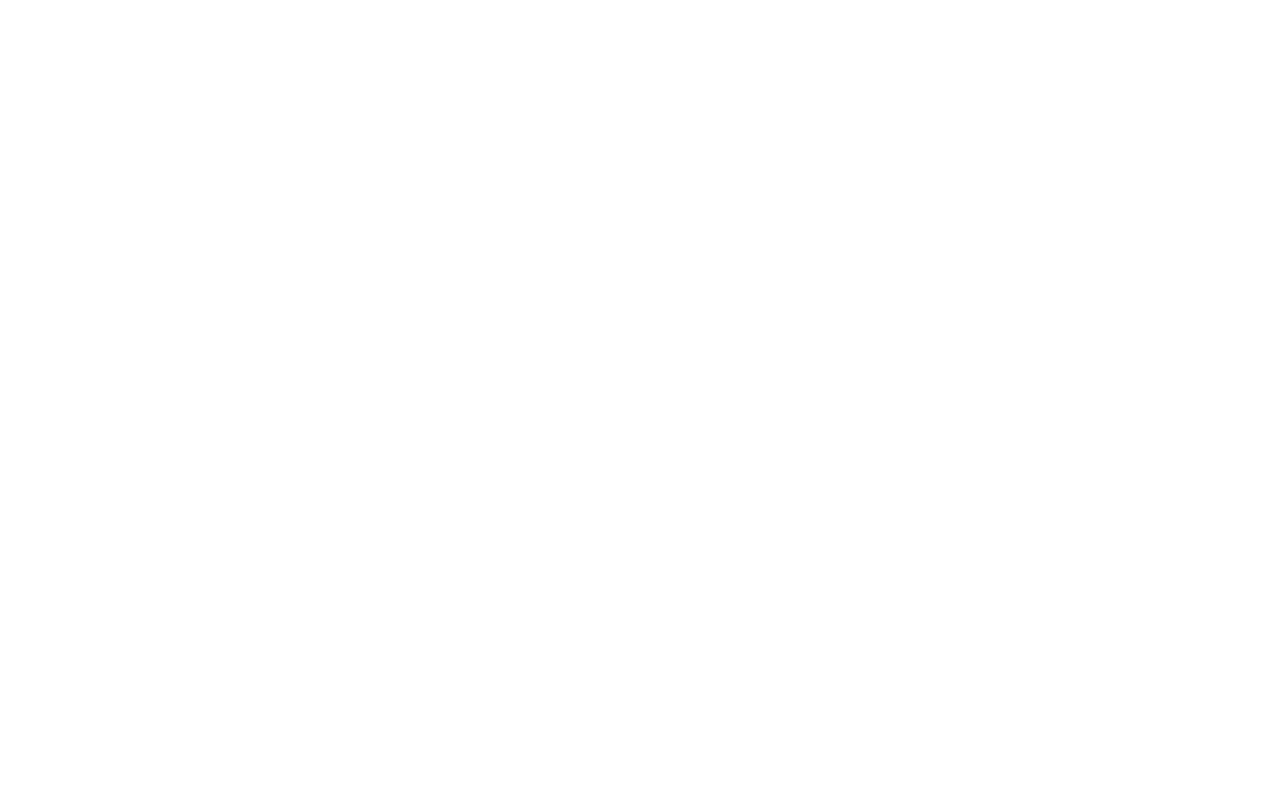
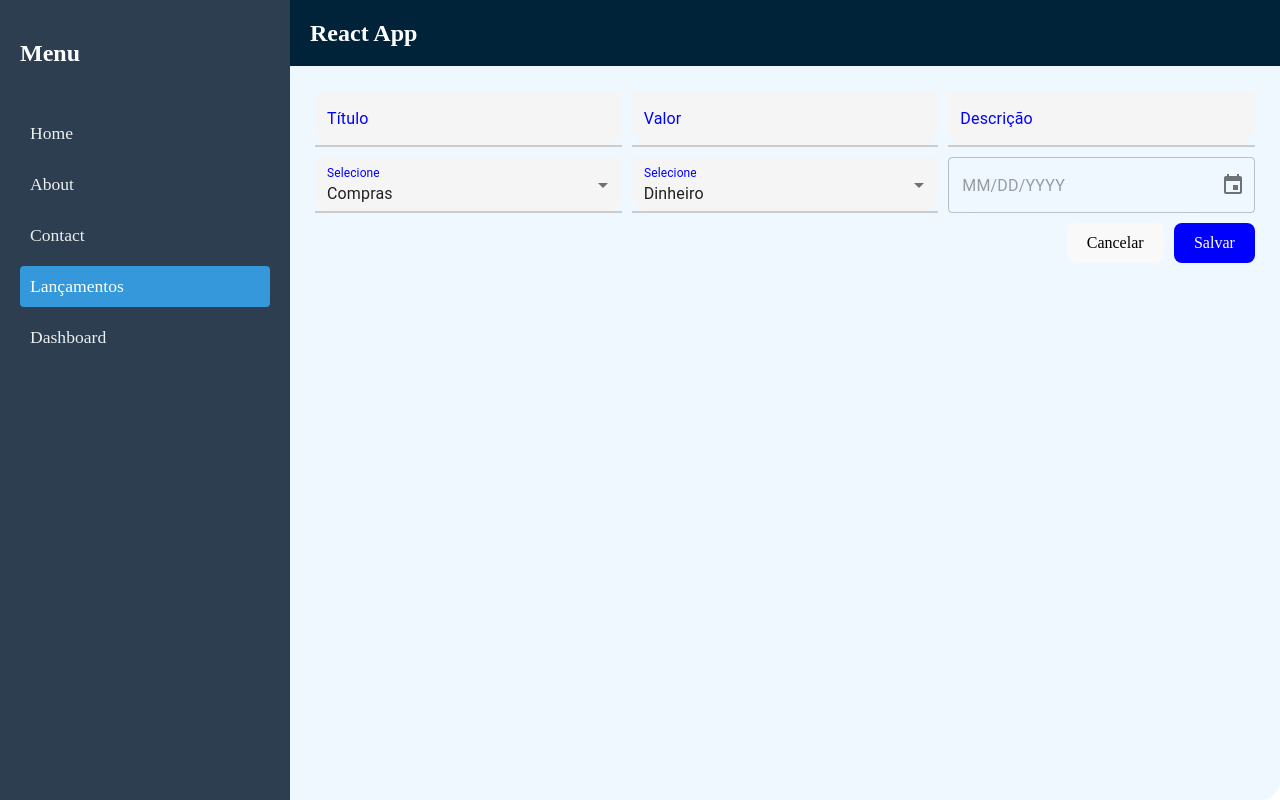
Before and after one commit to Lucas-Guedes-Dev/financeiro-individual-frontend, a React (Vite) app: page /lancamentos/novo in a window 1280 px wide. Before the commit this address had no page. Built offline with nearby package versions, Linux system fonts and the light colour scheme.

Commit message:
Subindo alterções para formulario de lançamentos

```diff
--- a/package.json
+++ b/package.json
@@ -9,6 +9,11 @@
     "preview": "vite preview"
   },
   "dependencies": {
+    "@emotion/react": "^11.14.0",
+    "@emotion/styled": "^11.14.0",
+    "@mui/material": "^7.1.1",
+    "@mui/x-date-pickers": "^8.5.0",
+    "dayjs": "^1.11.13",
     "react": "^19.1.0",
     "react-charts": "^3.0.0-beta.57",
     "react-dom": "^19.1.0",
--- a/src/components/layout/style.tsx
+++ b/src/components/layout/style.tsx
@@ -8,7 +8,6 @@
 
 export const Content = styled.main`
   flex: 1;
-  background-color: #f4f4f9;
   padding: 15px;
   overflow-y: auto;
   max-height: calc(100vh - 60px); /* Adjust based on your navbar height */
--- a/src/pages/lancamentos/index.tsx
+++ b/src/pages/lancamentos/index.tsx
@@ -1,24 +1,149 @@
-import React, { useEffect, useState } from "react";
-import { Container, Description, Div1, Div2 } from "./style";
+import React from "react";
+import Box from '@mui/material/Box';
+import { Container, StyledTextField, DatePickerStyled, Button, Linha } from './style';
+import { AdapterDayjs } from '@mui/x-date-pickers/AdapterDayjs';
+import { LocalizationProvider } from '@mui/x-date-pickers/LocalizationProvider';
+import MenuItem from '@mui/material/MenuItem';
+
+const currencies = [
+    {
+        value: 'Crédito',
+        label: 'Crédito',
+    },
+    {
+        value: 'Débito',
+        label: 'Débito',
+    },
+    {
+        value: 'Pix',
+        label: 'Pix',
+    },
+    {
+        value: 'Dinheiro',
+        label: 'Dinheiro',
+    },
+
+];
+
+const categorias = [
+    {
+        value: 'Restaurante',
+        label: 'Restaurante',
+    },
+    {
+        value: 'Compras',
+        label: 'Compras',
+    },
+    {
+        value: 'Laser',
+        label: 'Laser',
+    },
+    {
+        value: 'Imposto',
+        label: 'Imposto',
+    },
+    {
+        value: 'Supermercado',
+        label: 'Supermercado',
+    },
+    {
+        value: 'Investimentos',
+        label: 'Investimentos',
+    },
 
 
-const Lacamentos: React.FC = () => {
-    const [text, setText] = useState<string>('');
+];
+const FormLancamentos: React.FC = () => {
+    return (
+        <Box
+            component="form"
+            noValidate
+            autoComplete="off"
+        >
 
-    useEffect(() => {
-        console.log(text)
-    }, [text])
+            < Container>
+                <Linha>
+                    <StyledTextField
+                        id="filled-textarea"
+                        label="Título"
+                        placeholder="Escreva"
+                        multiline
+                        variant="filled"
+                    />
 
-    return (
-        <Container>
-            <Div1>
-                <Description value={text} onChange={(event) => setText(event?.target.value)} />
-            </Div1>
-            <Div2>
 
-            </Div2>
-        </Container>
+
+                    <StyledTextField
+                        id="filled-textarea"
+                        label="Valor"
+                        placeholder="Escreva"
+                        multiline
+                        variant="filled"
+                    />
+
+
+
+
+                    <StyledTextField
+                        id="filled-textarea"
+                        label="Descrição"
+                        placeholder="Escreva"
+                        multiline
+                        variant="filled"
+                    />
+                </Linha>
+                <Linha>
+                    <StyledTextField
+                        id="opcoes-monetarias"
+                        select
+                        label="Selecione"
+                        defaultValue="Compras"
+                        helperText=""
+                        variant="filled"
+                    >
+                        {categorias.map((option) => (
+                            <MenuItem key={option.value} value={option.value}>
+                                {option.label}
+                            </MenuItem>
+                        ))}
+                    </StyledTextField>
+
+
+                    <StyledTextField
+                        id="opcoes-monetarias"
+                        select
+                        label="Selecione"
+                        defaultValue="Dinheiro"
+                        helperText=""
+                        variant="filled"
+                    >
+                        {currencies.map((option) => (
+                            <MenuItem key={option.value} value={option.value}>
+                                {option.label}
+                            </MenuItem>
+                        ))}
+                    </StyledTextField>
+
+                    <LocalizationProvider dateAdapter={AdapterDayjs}>
+                        <DatePickerStyled />
+                    </LocalizationProvider>
+                </Linha>
+                <Linha style={{
+                    justifyContent: "flex-end",
+                    alignItems: "flex-end"
+                }}>
+                    <Button>Cancelar</Button>
+                    <Button style={{
+                        background: "blue",
+                        color: "white"
+                    }}>Salvar</Button>
+                </Linha>
+
+            </Container>
+
+        </Box>
+
     )
-}
+};
 
-export default Lacamentos;
+export default FormLancamentos;
--- a/src/pages/lancamentos/style.tsx
+++ b/src/pages/lancamentos/style.tsx
@@ -1,42 +1,129 @@
 import styled from "styled-components";
+import TextField from '@mui/material/TextField';
+import { DatePicker } from '@mui/x-date-pickers/DatePicker';
+
+export const Linha = styled.div`
+    width: 100%;
+    flex: 1;
+    display: flex;
+    justify-content: center;
+    align-items: center;
+    gap: 10px;
+`;
 
 export const Container = styled.div`
+    display: flex;
+    align-items: flex-start;
+    justify-content: flex-start;
     width: 100%;
-    min-height: 46vh;
-    display: flex;
-    align-items: center;
-    justify-content: center;
-    flex-direction: row;
-
-    @media only screen and (max-width: 600px) {
-        flex-direction: column;
-    }
+    height: auto;
+    flex-direction: column;
+    gap: 10px;
+    padding: 10px;
 `;
 
-export const Div1 = styled.div`
-    flex: 1;
-    height: 40px;
-    width: 100%;
-    background-color: blue;
+
+export const StyledTextField = styled(TextField)`
+  width: 100%;
+
+  & label {
+    color: blue;
+  }
+
+  & .MuiFilledInput-root {
+    background-color: #f5f5f5;
+  }
+
+  & .MuiFilledInput-underline:before {
+    border-bottom: 2px solid #ccc;
+  }
+
+  & .MuiFilledInput-underline:after {
+    border-bottom: 2px solid black;
+  }
+
+  & .Mui-focused {
+    color: black;
+  }
+
+  & label.Mui-focused {
+    color: blue;
+  }
+
+  & .MuiFilledInput-root.Mui-focused {
+    color: darkblue;
+  }
 `;
 
-export const Div2 = styled.div`
-    flex:2;
-    height: 40px;
+export const DatePickerStyled = styled(DatePicker)`
     width: 100%;
-    background-color: purple;
 
-    @media screen  {
+  & label {
+    color: blue;
+  }
 
+  & .MuiFilledInput-root {
+    background-color: #f5f5f5;
+  }
+
+  & .MuiFilledInput-underline:before {
+    border-bottom: 2px solid #ccc;
+  }
+
+  & .MuiFilledInput-underline:after {
+    border-bottom: 2px solid black;
+  }
+
+  & .Mui-focused {
+    color: black;
+  }
+
+  & label.Mui-focused {
+    color: blue;
+  }
+
+  & .MuiFilledInput-root.Mui-focused {
+    color: darkblue;
+  }
+`;
+
+export const Button = styled.button`
+    button{
+
+    background:#1AAB8A;
+    color:#fff;
+    border:none;
+    position:relative;
+    height:70px;
+    font-size:1.6em;
+    padding:0 2em;
+    cursor:pointer;
+    transition:800ms ease all;
+    outline:none;
     }
-`
+    button:hover{
+    background:#fff;
+    color:#1AAB8A;
+    }
+    button:before,button:after{
+    content:'';
+    position:absolute;
+    top:0;
+    right:0;
+    height:2px;
+    width:10;
+    background: #1AAB8A;
+    transition:400ms ease all;
+    }
+    button:after{
+    right:inherit;
+    top:inherit;
+    left:0;
+    bottom:0;
+    }
+    button:hover:before,button:hover:after{
+    width:100%;
+    transition:800ms ease all;
+}
 
-export const Description = styled.input`
-    padding: 5px;
-    font-size: 8px;
-    color: black;
-    font-weight: bold;
-    border-radius: 8px;
-    border: 1px solid rgb(180, 180, 180);
-    text-decoration: none;
 `;
--- a/src/routes/index.tsx
+++ b/src/routes/index.tsx
@@ -1,8 +1,8 @@
 import { Routes, Route } from 'react-router-dom';
 import Layout from '../components/layout';
-import Lacamentos from '../pages/lancamentos';
+import Dashboard from '../pages/dashboard';
+import FormLancamentos from '../pages/lancamentos';
 import Login from '../pages/login';
-import Dashboard from '../pages/dashboard';
 
 function App() {
     return (
@@ -20,7 +20,10 @@
                 <Route path="/contact" element={
                     <div className="route-content">Contact</div>
                 } />
-                <Route path="/lancamentos" element={<Lacamentos />} />
+
+                <Route path="/about" element={<div>about</div>} />
+                <Route path="/contact" element={<div>contact</div>} />
+                <Route path="/lancamentos/novo" element={<FormLancamentos />} />
             </Route>
 
 
```
